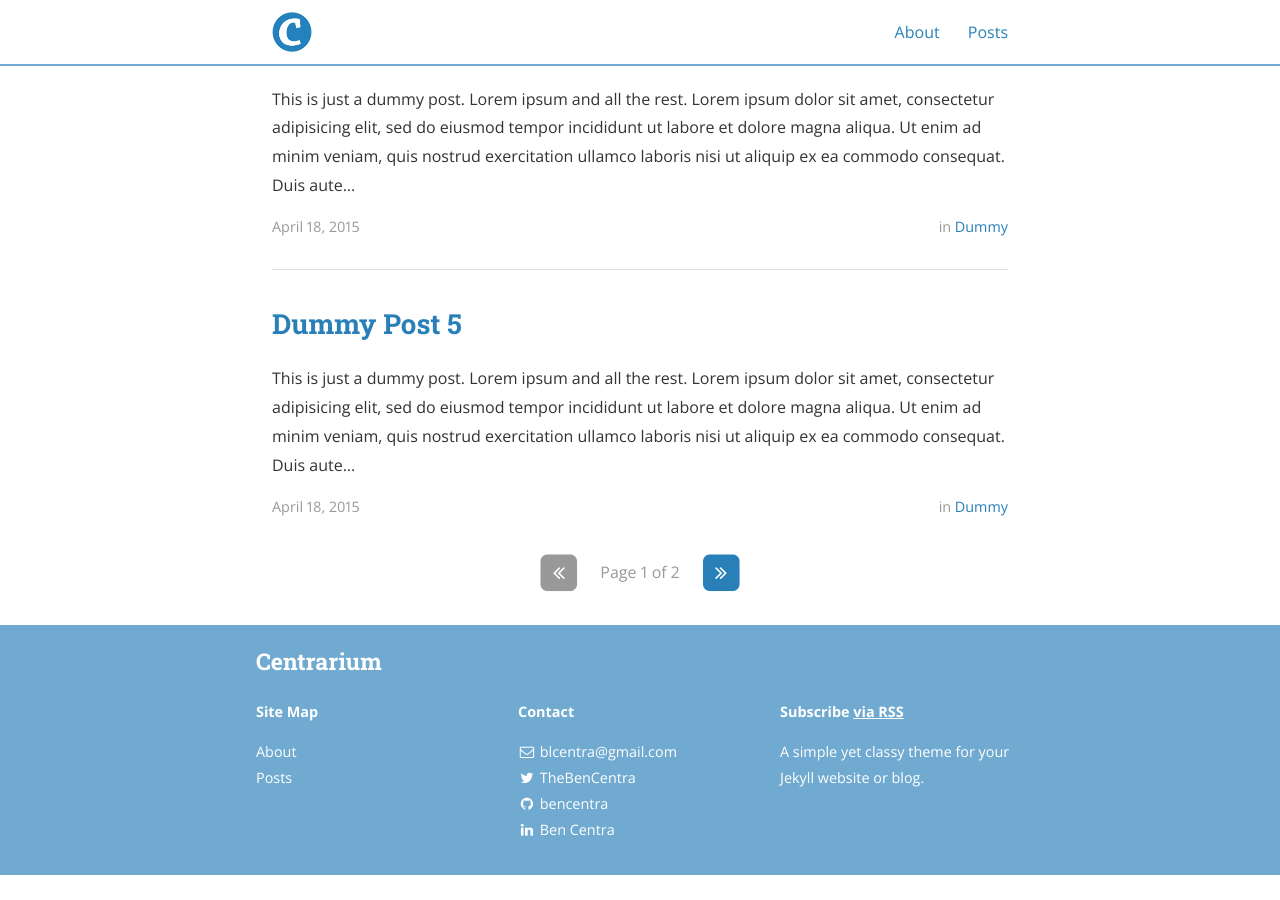
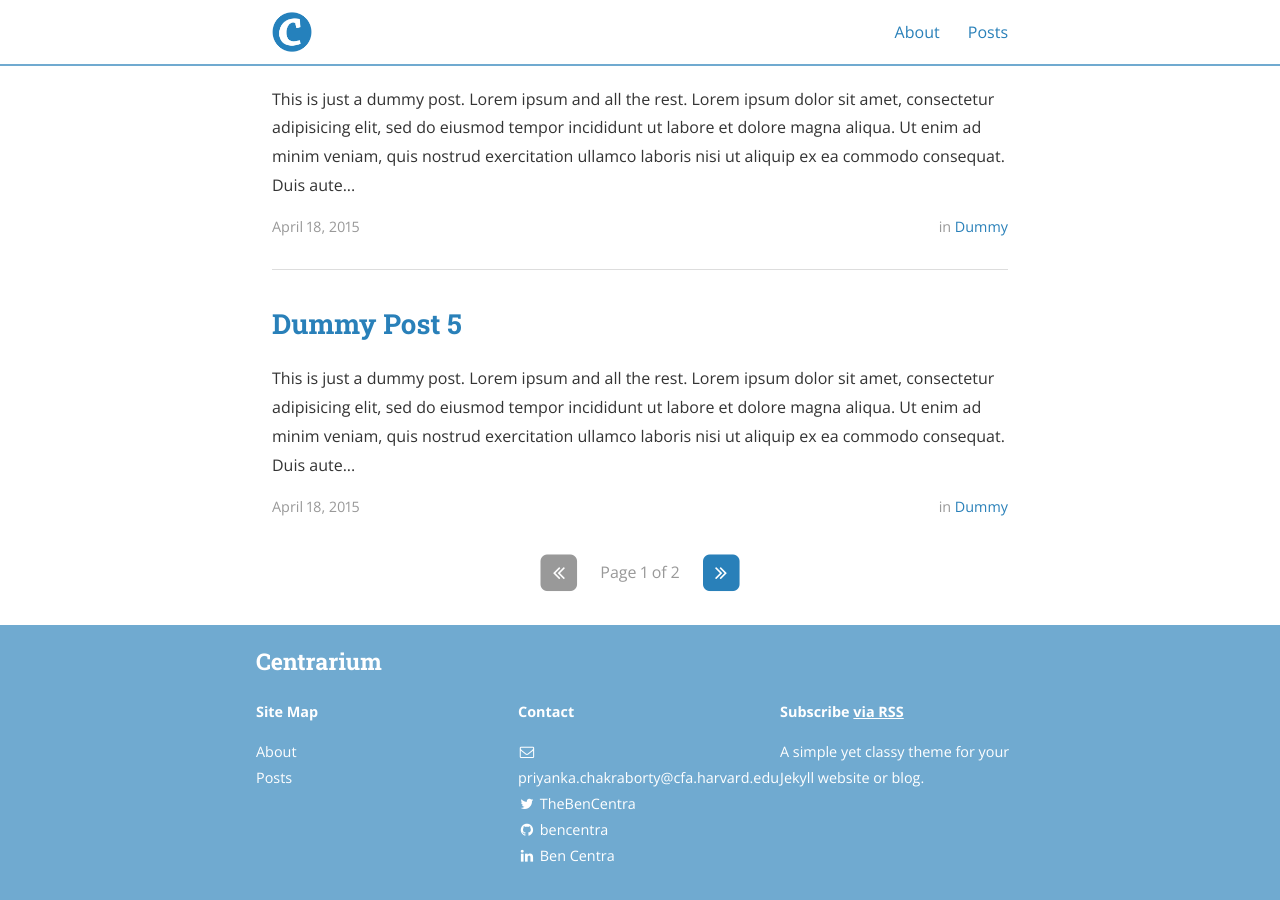
Before and after one commit to priyaastro/priyaastro.github.io, a Jekyll site: the page built from index.html, in a window 1280 px wide and 900 px high, scrolled down 1214 px. Built offline with Jekyll 4.4.1, drawn with Linux system fonts in a browser that asks for light colours; nearby versions of some CDN libraries; the list of posts is cut into pages by our own code; before the commit the page ends 2089 px from its top, so only the background shows below that.

Commit message:
Update _config.yml

```diff
--- a/_config.yml
+++ b/_config.yml
@@ -11,7 +11,7 @@ exclude:
 # Site settings
 title: Centrarium
 subtitle: "A simple yet classy theme for your Jekyll website or blog"
-email: blcentra@gmail.com
+email: priyanka.chakraborty@cfa.harvard.edu
 name: Ben Centra
 description: >
   A simple yet classy theme for your Jekyll website or blog.
```
